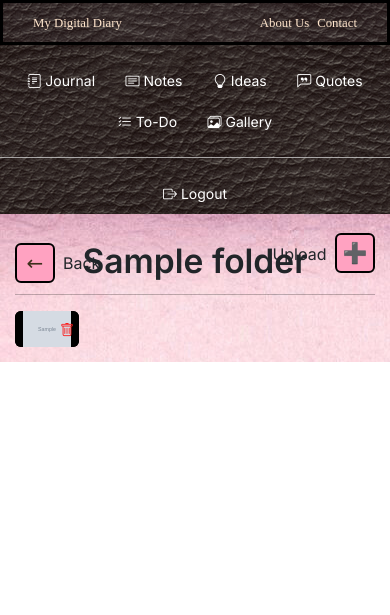
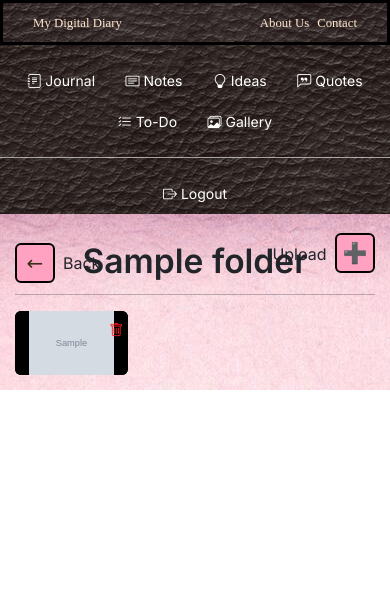
Before and after one commit to Krishna-Thombare/My-Digital-Diary, a Flask app: page /gallery/folder/1 in a window 390 px wide. Shown: the top 615 px of the page. Run offline with Flask 3, Linux system fonts and the light colour scheme; the visitor is signed in with stand-in values (Sample User, id 1); tables that the repository leaves empty hold one stand-in row (values such as "Sample post"); grey boxes marked "Sample" are stand-in pictures; some libraries are stand-ins or nearby versions; some web fonts are replaced.

Commit message:
Styling Changes

```diff
--- a/app/static/css/gallery.css
+++ b/app/static/css/gallery.css
@@ -260,3 +260,10 @@
     max-width: 200px;
   }
 }
+
+/* Mobile view: 3 images per row */
+@media (max-width: 768px) {
+  .gallery-image-list {
+    grid-template-columns: repeat(3, 1fr);
+  }
+}
```
